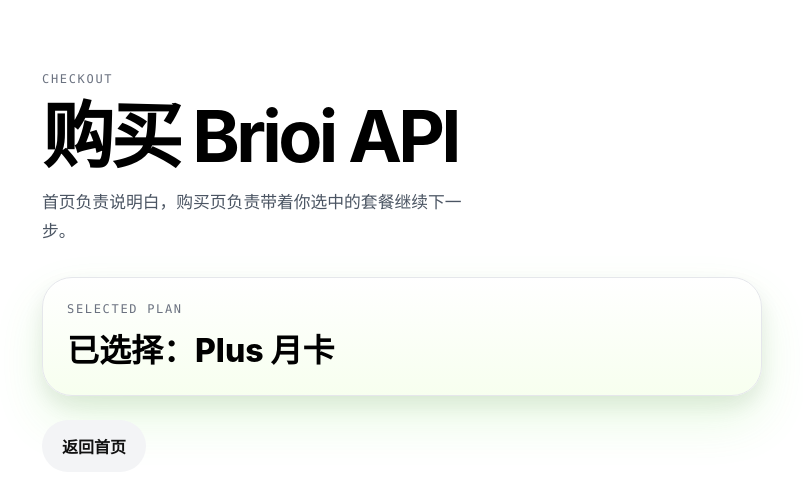
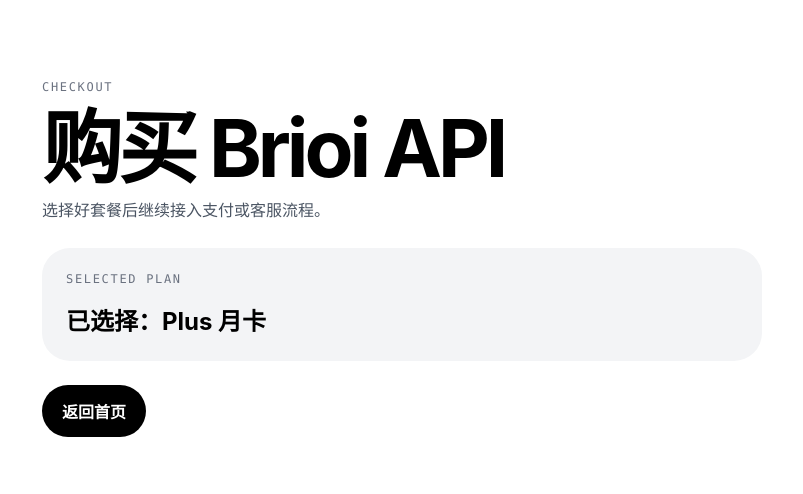
Before and after one commit to ShakeChanDev/Brioi, a website: page buy.html in a window 1280 px wide. Shown: the whole page, without its empty margins (238-1041 px from the left). Drawn offline with Linux system fonts and the light colour scheme.

Commit message:
按 Task 5 返修购买页实现，收敛说明文案、选中套餐节点与返回按钮样式，修正 initBuyPage 的查询选择器和 fallback 写法，并将购买页样式块严格压回计划原文，保持其余已通过部分不变

```diff
--- a/buy.html
+++ b/buy.html
@@ -11,14 +11,14 @@
     <main class="buy-page">
       <p class="eyebrow">Checkout</p>
       <h1>购买 Brioi API</h1>
-      <p class="buy-copy">首页负责说明白，购买页负责带着你选中的套餐继续下一步。</p>
+      <p class="buy-copy">选择好套餐后继续接入支付或客服流程。</p>
 
-      <section class="buy-card" aria-label="当前选择的套餐">
+      <div class="buy-card">
         <p class="card-label">Selected Plan</p>
-        <p class="buy-plan">已选择：Plus 月卡</p>
-      </section>
+        <p class="buy-plan" data-selected-plan>已选择：Plus 月卡</p>
+      </div>
 
-      <a class="button button--ghost" href="./index.html">返回首页</a>
+      <a class="button button--solid" href="./index.html">返回首页</a>
     </main>
   </body>
 </html>
--- a/main.js
+++ b/main.js
@@ -39,15 +39,15 @@
 }
 
 function initBuyPage() {
-  const selectedPlan = document.querySelector('.buy-plan');
+  const selectedPlan = document.querySelector('[data-selected-plan]');
 
   if (!selectedPlan) {
     return;
   }
 
   const params = new URLSearchParams(window.location.search);
-  const plan = params.get('plan');
-  const label = PLAN_LABELS[plan] || PLAN_LABELS['plus-monthly'];
+  const planKey = params.get('plan');
+  const label = PLAN_LABELS[planKey] ?? 'Plus 月卡';
 
   selectedPlan.textContent = `已选择：${label}`;
 }
--- a/styles.css
+++ b/styles.css
@@ -324,36 +324,32 @@
 
 .buy-page {
   width: min(720px, calc(100% - 48px));
-  padding: 72px 0 96px;
+  margin: 0 auto;
+  padding: 80px 0;
 }
 
 .buy-page h1 {
-  margin: 0;
-  font-size: clamp(3rem, 8vw, 4.5rem);
-  line-height: 0.95;
+  margin: 0 0 12px;
+  font-size: clamp(3rem, 7vw, 5rem);
+  line-height: 0.94;
   letter-spacing: -0.05em;
 }
 
 .buy-copy {
-  margin: 18px 0 0;
-  max-width: 40ch;
+  margin: 0 0 24px;
   color: var(--muted);
-  font-size: 1.05rem;
   line-height: 1.7;
 }
 
 .buy-card {
-  margin: 32px 0 24px;
-  border: 1px solid var(--line);
-  border-radius: var(--radius-xl);
+  margin-bottom: 24px;
+  border-radius: 28px;
   padding: 24px;
-  background: linear-gradient(180deg, #ffffff 0%, #f7ffef 100%);
-  box-shadow: var(--shadow-strong);
+  background: var(--panel);
 }
 
 .buy-plan {
   margin: 0;
-  font-size: clamp(1.5rem, 4vw, 2rem);
-  line-height: 1.2;
-  font-weight: 800;
+  font-size: 1.5rem;
+  font-weight: 700;
 }
```
